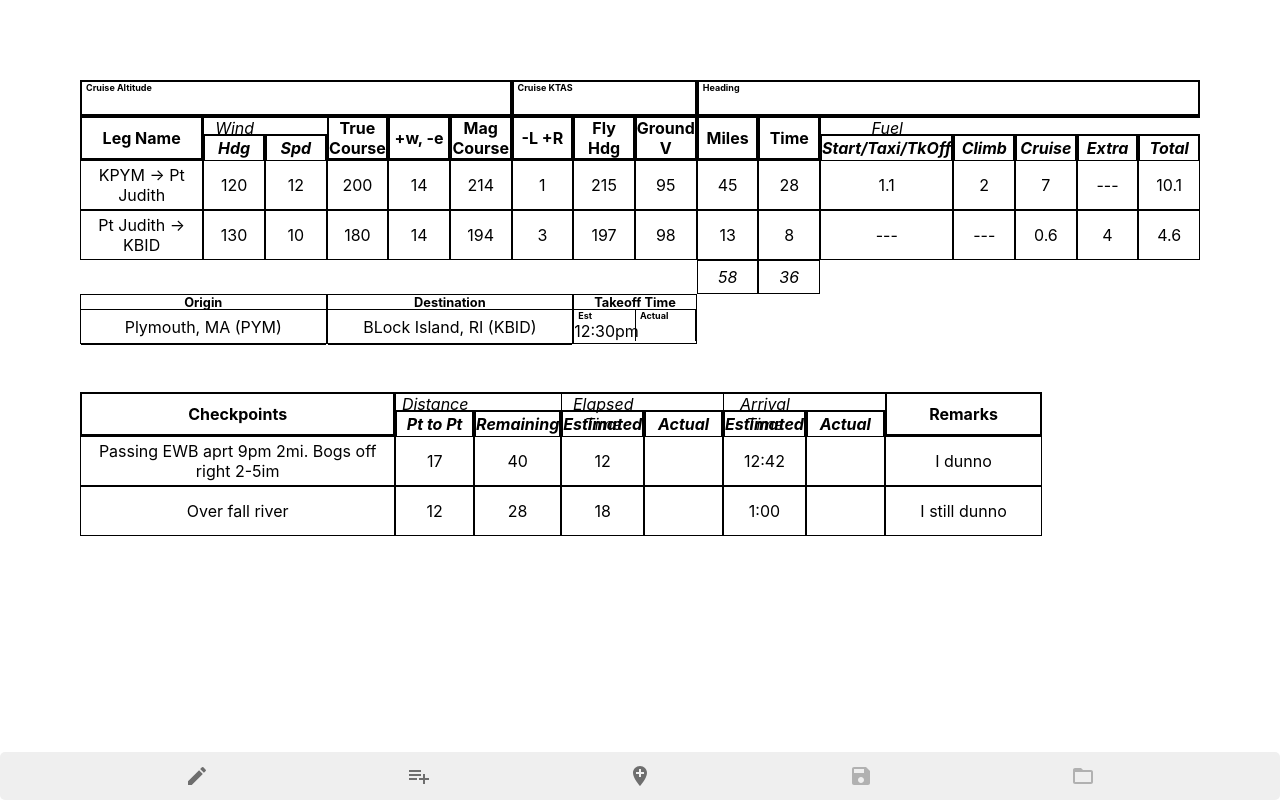
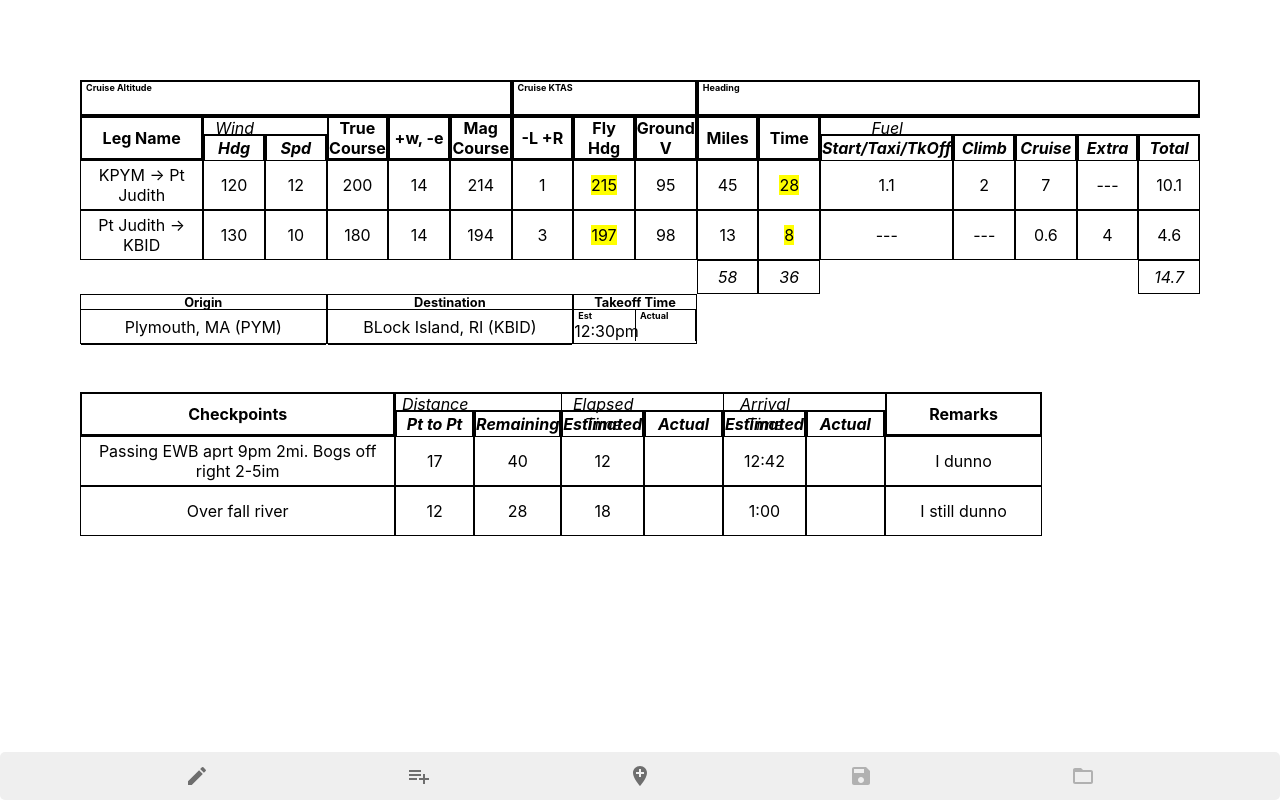
Before and after one commit to akaplo/flightplan, a React (Create React App) app: page / in a window 1280 px wide. Built offline with nearby package versions, Linux system fonts and the light colour scheme.

Commit message:
Add highlighting and summing for fuel

```diff
--- a/src/Cell.jsx
+++ b/src/Cell.jsx
@@ -75,7 +75,8 @@ const Cell = ({ focused, rowNum, colNum, header, headers, setFocusedCell, onText
                      style={ { gridRow: 3 + rowNum, gridColumn: header.loc, height: 'auto' } }
                      onClick={ () => !header.readOnly && setFocusedCell(`${ rowNum }/${colNum}`)}
                 >
-                    { valToDisplay }
+                    { header.highlight && <mark>{ valToDisplay }</mark> }
+                    { !header.highlight && valToDisplay }
                 </div>
             }
         </Fragment>
--- a/src/UpperBox.jsx
+++ b/src/UpperBox.jsx
@@ -21,7 +21,7 @@ export const upperBoxHeaders = [
     { defaultValue: '---', text: 'Climb', loc: 14, halfHeight: true, val: 'fuelClimb' },
     { defaultValue: '---', text: 'Cruise', loc: 15, halfHeight: true, val: 'fuelCruise' },
     { defaultValue: '---', text: 'Extra', loc: 16, halfHeight: true, val: 'fuelExtra' },
-    { defaultValue: '', text: 'Total', loc: 17, halfHeight: true, val: 'fuelTotal', readOnly: true, isComputed: true, computeFrom: ['fuelStartTakeoff', 'fuelClimb', 'fuelCruise', 'fuelExtra'], computeFunc: sum },
+    { defaultValue: '', hasTotal: true, totalComputeFunc: sum, text: 'Total', loc: 17, halfHeight: true, val: 'fuelTotal', readOnly: true, isComputed: true, computeFrom: ['fuelStartTakeoff', 'fuelClimb', 'fuelCruise', 'fuelExtra'], computeFunc: sum },
 ];
 
 function UpperBox({ className, origin, destination, legs, moveRow, takeoffTimeEst, setLegs, removeRow, showRowEditor }) {
--- a/src/computeFuncs.js
+++ b/src/computeFuncs.js
@@ -60,6 +60,6 @@ export const computeRowCellValues = (headers, rows) => {
  */
 export const computeTotalCellValue = (header, rows) => {
     let computeVals = {};
-    rows.forEach((row, idx) => computeVals[idx] = Number.parseInt(row[header.val], 10) || 0);
+    rows.forEach((row, idx) => computeVals[idx] = Number.parseFloat(row[header.val]) || 0);
     return header.totalComputeFunc(computeVals);
 }
```
